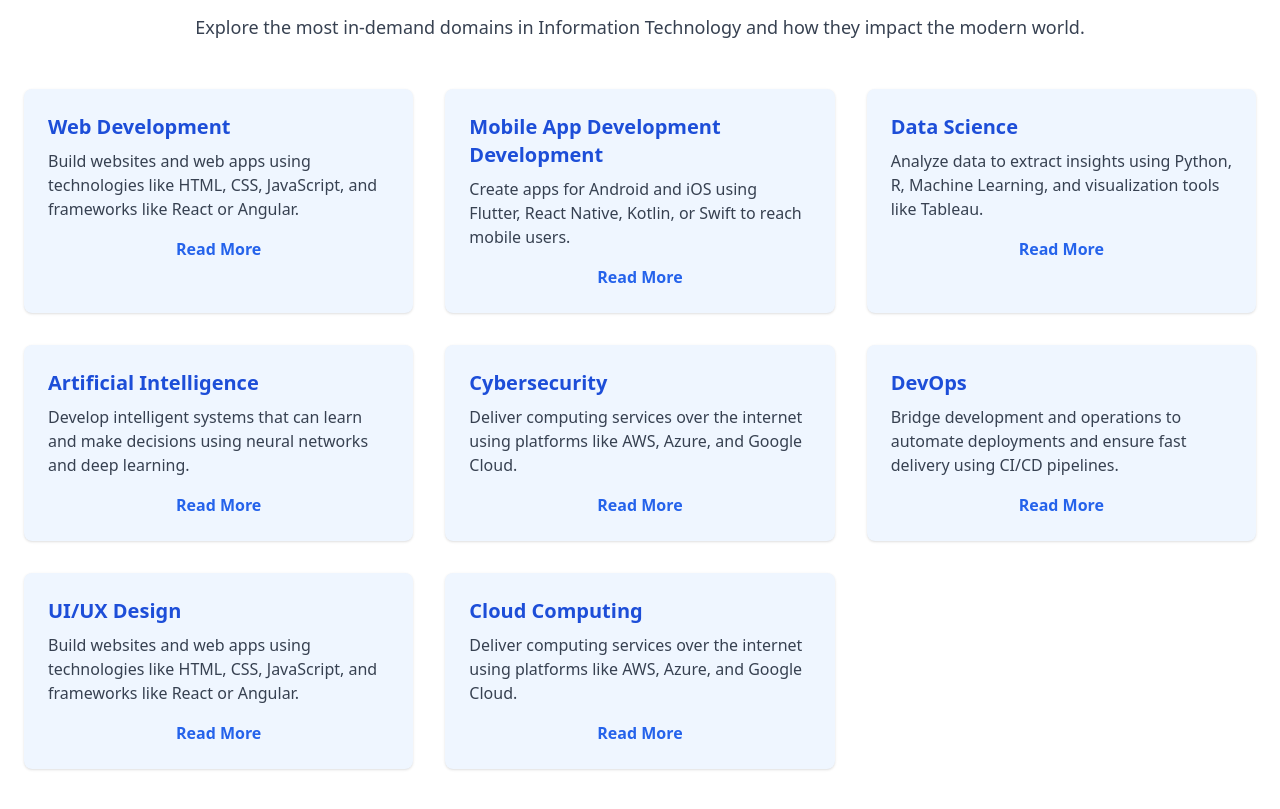
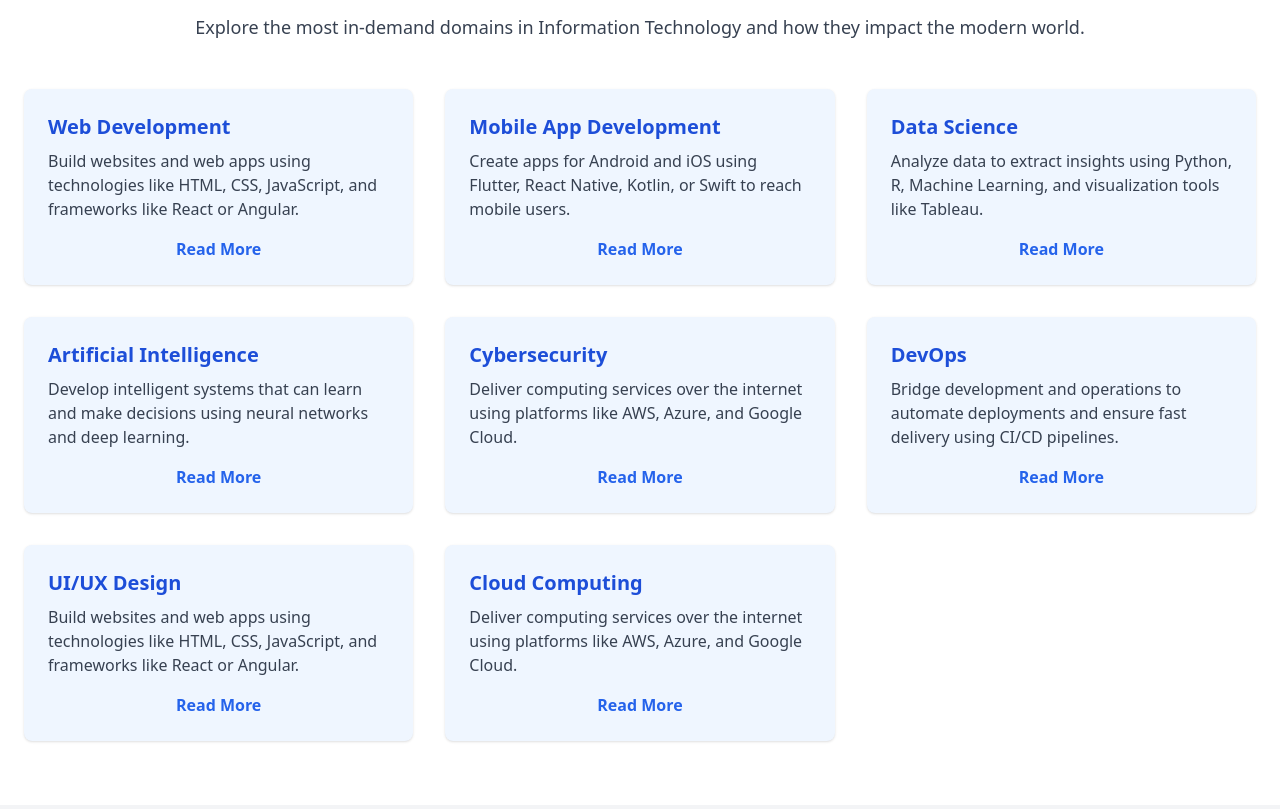
Before and after one commit to mathursuhani/IT-Careers-Map-Project, a plain HTML site: page index.html in a window 1280 px wide. Shown: the part 971-1780 px from the top of the page. Drawn offline with nearby package versions, Linux system fonts and the light colour scheme.

Commit message:
IT Careers Hub

```diff
--- a/index.html
+++ b/index.html
@@ -71,7 +71,7 @@
                 </button>
             </div>
             <div class="bg-blue-50 p-6 rounded-lg shadow hover:shadow-lg transition flex flex-col h-full">
-                <h3 class="text-xl font-semibold text-blue-700 mb-2">Mobile App Development Development</h3>
+                <h3 class="text-xl font-semibold text-blue-700 mb-2">Mobile App Development</h3>
                 <p class="text-gray-700">Create apps for Android and iOS using Flutter, React Native, Kotlin, or Swift to reach mobile users.</p>
                 <div class="hidden text-gray-700 mt-2" id="mobile-app-details">
                     Mobile developers design apps for Android and iOS platforms using tools like Flutter, React Native, Kotlin, and Swift. With the surge in mobile usage worldwide, skilled app developers are highly sought after in industries like e-commerce, health tech, education, and finance.
```
